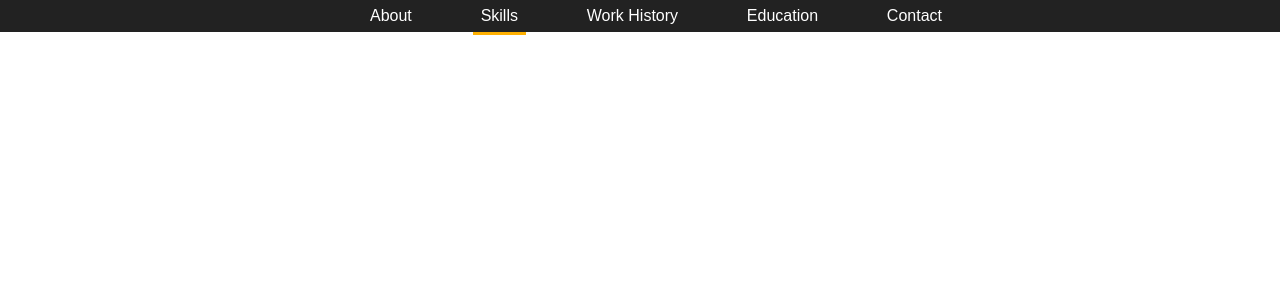
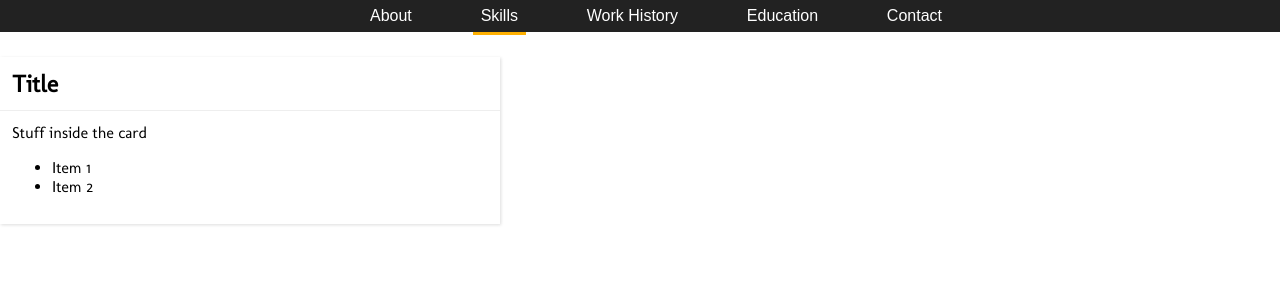
Before and after one commit to solonaarmstrong-zz/portfolio, a React (Create React App) app: page /#/ in a window 1280 px wide. Both pictures are taken after a click on the button "Skills". Shown: the top 300 px of the page. Built offline with nearby package versions, Linux system fonts and the light colour scheme; a web font is replaced by a local one.

Commit message:
Add card

```diff
--- /dev/null
+++ b/src/components/Card/Card.css
@@ -0,0 +1,15 @@
+.Card {
+  box-shadow: 1px 1px 3px #ddd;
+  width: 100%;
+  max-width: 500px;
+  text-align: left;
+}
+
+.CardTitle {
+  padding: 4px;
+  border-bottom: 1px solid #eee;
+}
+
+.CardContent {
+  padding: 12px;
+}
--- /dev/null
+++ b/src/components/Card/Card.tsx
@@ -0,0 +1,30 @@
+import React from 'react';
+import Heading from '../Heading/Heading';
+import {Color, Font} from '../../types';
+import './Card.css';
+
+interface Props {
+  title?: string;
+  children: React.ReactNode;
+}
+
+function Card({title, children}: Props) {
+  const titleMarkup = title ? (
+    <div className="CardTitle">
+      <Heading element="h5" color={Color.Black} font={Font.Regular}>
+        {title}
+      </Heading>
+    </div>
+  ) : null;
+
+  const contentMarkup = <div className="CardContent">{children}</div>;
+
+  return (
+    <div className="Card">
+      {titleMarkup}
+      {contentMarkup}
+    </div>
+  );
+}
+
+export default Card;
--- a/src/components/Heading/Heading.css
+++ b/src/components/Heading/Heading.css
@@ -16,7 +16,7 @@
     color: #fff;
 }
 
-h1, h2, h3, h4 {
+h1, h2, h3, h4, h5 {
     margin: 8px;
 }
 h1 {
@@ -31,3 +31,6 @@ h3 {
 h4 {
     font-size: 2rem;
 }
+h5 {
+    font-size: 1.5rem;
+}
--- a/src/components/Heading/Heading.tsx
+++ b/src/components/Heading/Heading.tsx
@@ -2,7 +2,7 @@ import React from 'react';
 import {Color, Font} from '../../types';
 import './Heading.css';
 
-type HeadingElement = 'h1' | 'h2' | 'h3' | 'h4';
+type HeadingElement = 'h1' | 'h2' | 'h3' | 'h4' | 'h5';
 
 interface Props {
   element: HeadingElement;
--- a/src/components/Skills/Skills.tsx
+++ b/src/components/Skills/Skills.tsx
@@ -1,5 +1,6 @@
 import React, {Component} from 'react';
 import FadeIn from '../FadeIn/FadeIn';
+import Card from '../Card/Card';
 
 interface Props {}
 interface State {}
@@ -8,7 +9,16 @@ class Skills extends Component<Props, State> {
   render() {
     return (
       <FadeIn duration={400}>
-        <div>Skills</div>
+        <br />
+        <br />
+        <br />
+        <Card title="Title">
+          Stuff inside the card
+          <ul>
+            <li>Item 1</li>
+            <li>Item 2</li>
+          </ul>
+        </Card>
       </FadeIn>
     );
   }
```
